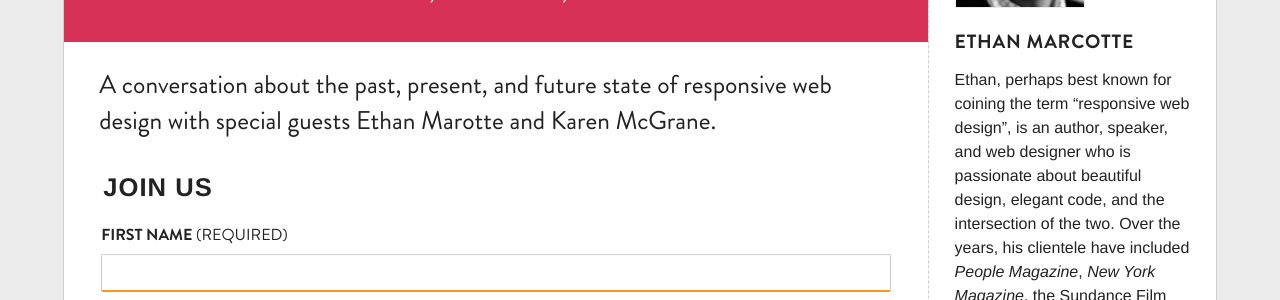
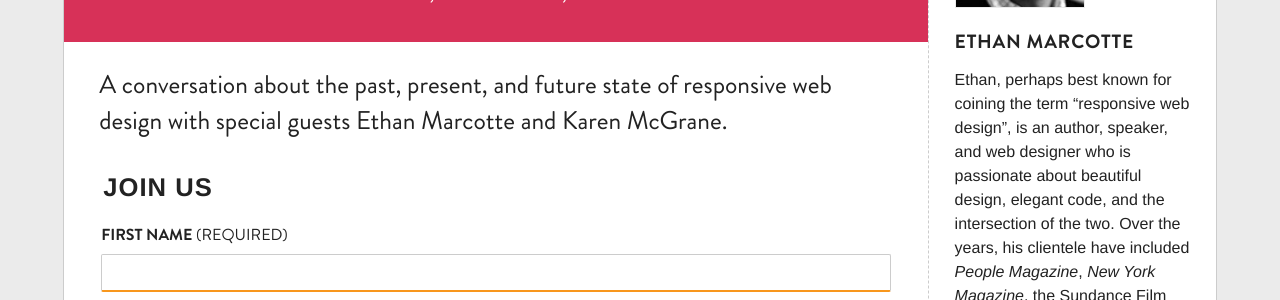
Before and after one commit to gymnasium/CMS, a Jekyll site: the page built from _events/2016-10-31-state_of_responsive.md, in a window 1280 px wide and 900 px high. Shown: the part 385-685 px from the top of the window. Built offline with Jekyll 4.4.1, drawn with Linux system fonts in a browser that asks for light colours; nearby versions of some CDN libraries; some web fonts are replaced; some of the changed lines change nothing that is shown.

Commit message:
Fix a spelling error (thrice)

```diff
--- a/_layouts/gym-event-temp.html
+++ b/_layouts/gym-event-temp.html
@@ -6,10 +6,10 @@
   <link rel="stylesheet" href="{{site.baseurl}}/css/modern-screen.css">
   <meta name="viewport" content="width=device-width, initial-scale=1">
   <title>Live Event Registration | Gymnasium</title>
-  <meta name="description" content="A conversation about the past, present, and future state of responsive web design with special guests Ethan Marotte and Karen McGrane hosted by Aquent Gymnasium on Thursday, December 8, 2–3 PM ET">
+  <meta name="description" content="A conversation about the past, present, and future state of responsive web design with special guests Ethan Marcotte and Karen McGrane hosted by Aquent Gymnasium on Thursday, December 8, 2–3 PM ET">
   <meta name="author" content="Aquent Gymnasium">
   <meta property="og:image" content="{{site.baseurl}}/img/state-of-rwd-live-event.png">
- <meta property="og:description" content="A conversation about the past, present, and future state of responsive web design with special guests Ethan Marotte and Karen McGrane hosted by Aquent Gymnasium on Thursday, December 8, 2–3 PM ET.">
+ <meta property="og:description" content="A conversation about the past, present, and future state of responsive web design with special guests Ethan Marcotte and Karen McGrane hosted by Aquent Gymnasium on Thursday, December 8, 2–3 PM ET.">
   <script src="https://ajax.aspnetcdn.com/ajax/jQuery/jquery-3.1.1.slim.min.js"></script>
   <script src="https://ajax.aspnetcdn.com/ajax/jquery.validate/1.15.1/jquery.validate.min.js"></script>
 </head>
@@ -40,7 +40,7 @@
   <h3 class="datetime">Thursday, December 8, <span class="nowrap">2–3 PM ET</span></h3>
 </header>
 
-<p class="call-out">A conversation about the past, present, and future state of responsive web design with special guests Ethan Marotte and Karen McGrane.</p>
+<p class="call-out">A conversation about the past, present, and future state of responsive web design with special guests Ethan Marcotte and Karen McGrane.</p>
 
 <form class="event-form" id="event-form" action="https://attendee.gotowebinar.com/registration.tmpl" method="post">
   <fieldset>
```
